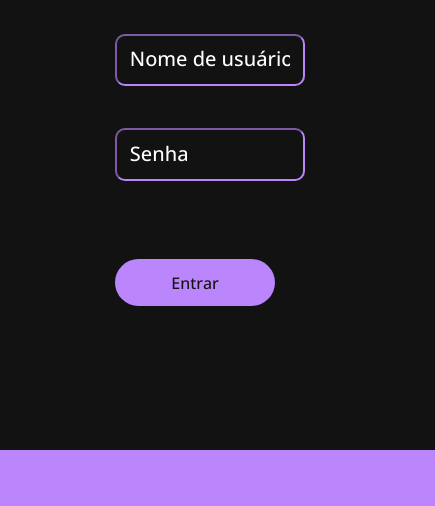
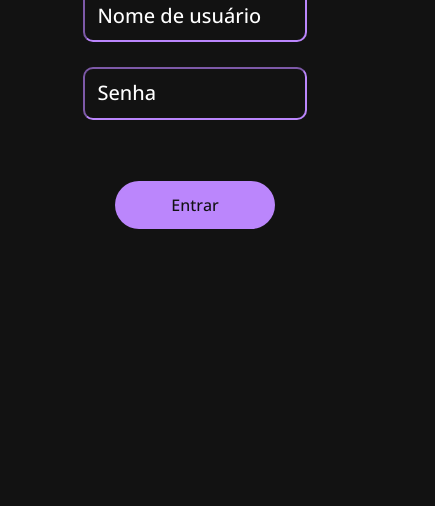
Before and after one commit to Yuri-Fbr/Desafio-Delfos, a plain HTML site: page index.html in a window 390 px wide. Shown: the part 338-844 px from the top of the page, 435 px wide, since content can reach past the window. Drawn offline with nearby package versions, Linux system fonts and the light colour scheme.

Commit message:
style.css

```diff
--- a/style.css
+++ b/style.css
@@ -1,36 +1,58 @@
 body {
+    transition: .2s ease;
+
     font-family: 'open sans';
     font-size: 26px;
     color: #FFFFFF;
+    font-weight: bold;
+
     background-color: #BB86FC;
-    font-weight: bold;
+
     justify-content: center;
     display: flex;
     align-items: center;
+
     margin: 0;
+
     height: 100vh;
 }
 
 .container {
+    transition: .2s ease;
+
     display: flex;
-    transition: 1s ease;
     flex-direction: column;
     align-items: center;
+
     background-color: #121212;
+
     border-radius: 25px;
-    padding: 6rem;
+
+    width: 650px;
+    height: 500px;
+
+    overflow: hidden;
+
 }
 
+input {
+    transition: .2s ease;
 
-input {
-    margin-bottom: 16px;
     color: #FFFFFF;
     font-size: 20px;
+
     border-color: #BB86FC;
     border-radius: 25px;
+
     padding: .8rem;
     width: 20rem;
+
     background-color: inherit;
+
+}
+
+.password, .name {
+    margin-bottom: 10px;
 }
 
 input::placeholder {
@@ -41,15 +63,19 @@ input::placeholder {
 
 button {
     cursor: pointer;
+
     font-family: 'open sans';
     font-weight: 500;
     font-size: 16px;
+
     color: #121212;
     background-color: #BB86FC;
+
     border: none;
     border-radius: 25px;
+
+    width: 10rem;
     padding: .8rem;
-    width: 10rem;
     margin-top: 36px;
 }
 
@@ -57,17 +83,35 @@ h1 {
     margin-bottom: 50px;
 }
 
+p {
+    color:red;
+    font-family: 'open sans';
+    font-size: 15px;
+}
 
 
 
-@media screen and (max-width:600px) {
-    input{
-        width: 100%;
+
+@media screen and (max-width:650px) {
+
+    body {
+        width: 100vw;
+        background-color: #121212;
+        transition: .2s linear;
+        overflow: hidden;
+    }
+
+    input {
+        width: 50vw;
+        transition: .2s ease;
         border-radius: 10px;
     }
+
     .container {
-        padding: 10rem 10rem 9rem 10rem;
-        transition: 1s ease;
+        width: 100vw;
+        transition: .2s ease;
         border-radius: 0px;
+        overflow: hidden;
     }
+
 }
```
